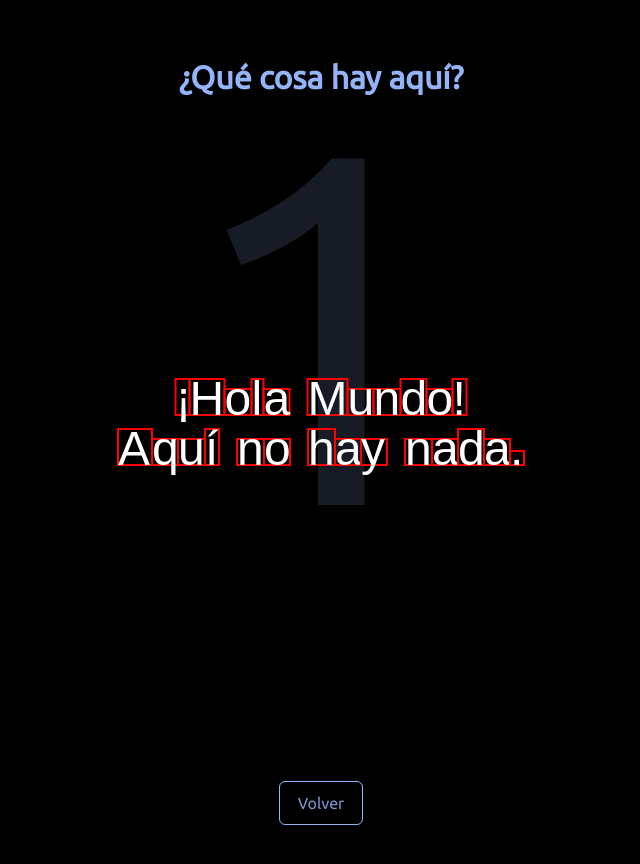
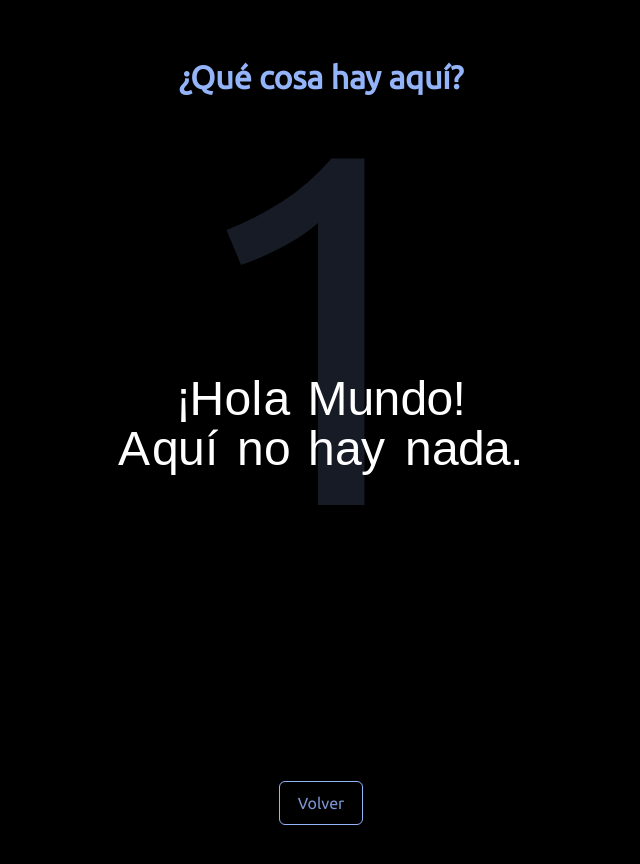
Before and after one commit to HiZollo/khinzeniollo, a Next.js app: page /levels/1 in a window 1280 px wide. Shown: the top 864 px of the page, without its empty margins (319-959 px from the left). Built offline with nearby package versions, Linux system fonts and the light colour scheme.

Commit message:
fix: bug

```diff
--- a/app/api/levels/1/check/route.ts
+++ /dev/null
@@ -1,6 +0,0 @@
-import { NextRequest, NextResponse } from 'next/server'
-
-export async function POST(req: NextRequest, res: NextResponse) {
-  const data = await req.json() as string[]
-  return NextResponse.json({ code: 'correct_code_here' })
-}
--- a/app/levels/1/page.tsx
+++ b/app/levels/1/page.tsx
@@ -1,11 +1,10 @@
 'use client'
 import GeneralCanvas from '@/components/generalCanvas'
-import { useEffect } from 'react';
+import { useEffect, useState } from 'react';
 import data from "./data.json";
 
 const SIZE = 600;
 const COSA_SIZE = 210;
-const IMAGE = new ImageData(new Uint8ClampedArray(data.data), COSA_SIZE, COSA_SIZE);
 
 interface Point {
   id: string;
@@ -29,18 +28,26 @@ enum Group {
 }
 
 export default function Uno() {
+  const [image, setImage] = useState<ImageData>();
+
   useEffect(() => {
-    // @ts-ignore
-    globalThis.test = function () {
-      console.log("hi");
-    }
-  });
+    setImage(new ImageData(new Uint8ClampedArray(data.data), COSA_SIZE, COSA_SIZE));
+  }, []);
+
+  if (!image) {
+    return (
+      <>
+        <h1>¿Qué cosa hay aquí?</h1>
+        <p>Cargando...</p>
+      </>
+    )
+  }
 
   return (
     <>
       <h1>¿Qué cosa hay aquí?</h1>
       <GeneralCanvas
-        animate={animate}
+        animate={(ctx) => animate(ctx, image)}
         onHover={onHover}
         width={SIZE}
         height={SIZE}
@@ -60,13 +67,13 @@ let cosaAlpha = 1;
 
 const nAnswer = points.filter(({ group }) => group === Group.Answer).length;
 
-function animate(ctx: CanvasRenderingContext2D) {
+function animate(ctx: CanvasRenderingContext2D, image: ImageData) {
   ctx.clearRect(0, 0, SIZE, SIZE)
 
   points.forEach(({ x, y, w, h, char }) => {
-    ctx.strokeStyle = "#ff0000"
-    ctx.lineWidth = 2
-    ctx.strokeRect(x - w/2, y - h/2, w, h)
+    // ctx.strokeStyle = "#ff0000"
+    // ctx.lineWidth = 2
+    // ctx.strokeRect(x - w/2, y - h/2, w, h)
 
     ctx.fillStyle = "#ffffff"
     ctx.font = "48px arial"
@@ -112,7 +119,7 @@ function animate(ctx: CanvasRenderingContext2D) {
       break;
 
     case Stage.Cosa:
-      ctx.putImageData(IMAGE, (SIZE - COSA_SIZE) / 2, (SIZE - COSA_SIZE) / 2);
+      ctx.putImageData(image, (SIZE - COSA_SIZE) / 2, (SIZE - COSA_SIZE) / 2);
 
       ctx.globalAlpha = cosaAlpha;
       cosaAlpha = Math.max(cosaAlpha - 0.005, 0);
```
Also changed, not shown: app/levels/3/page.tsx (+10 -14 lines), app/levels/1/data.json.
